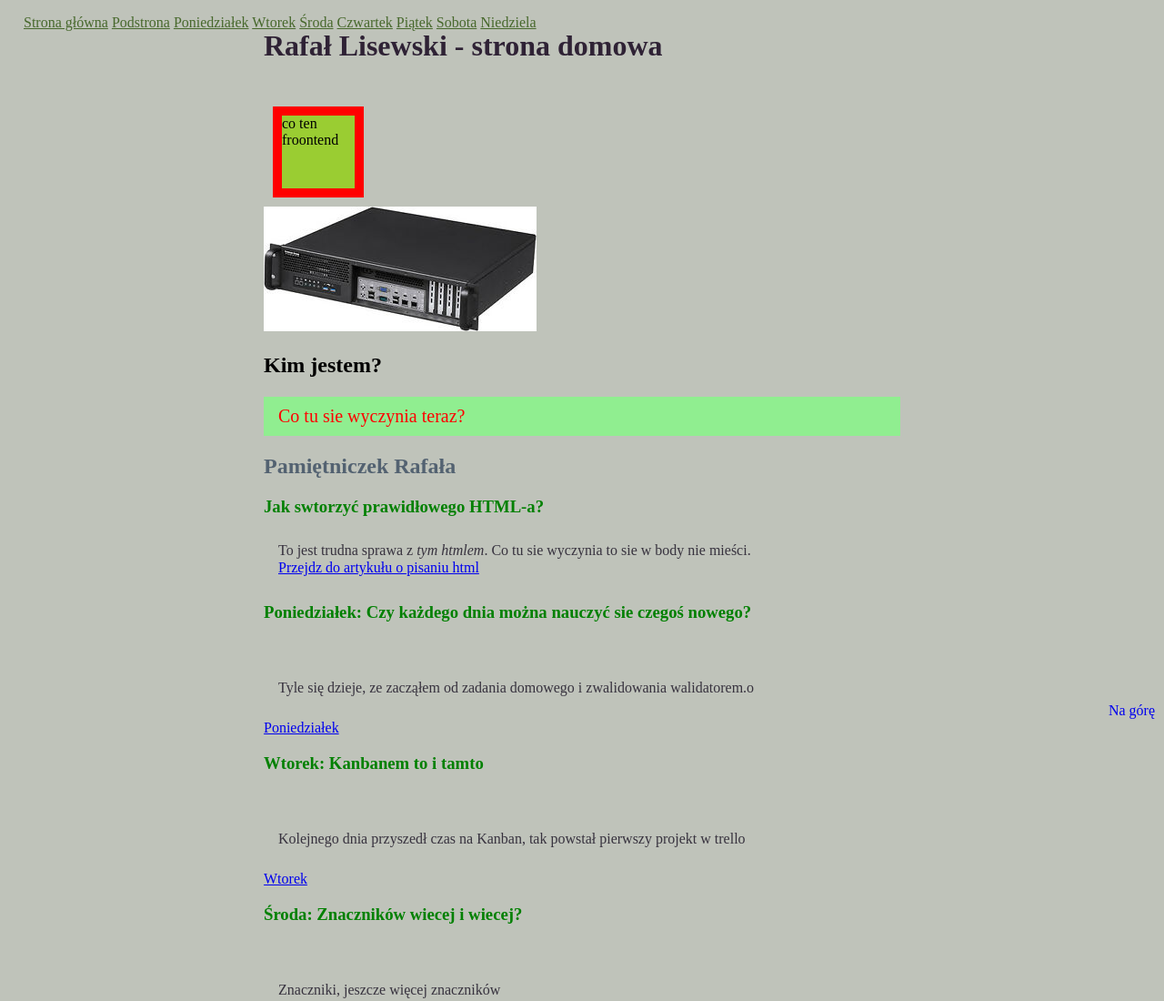
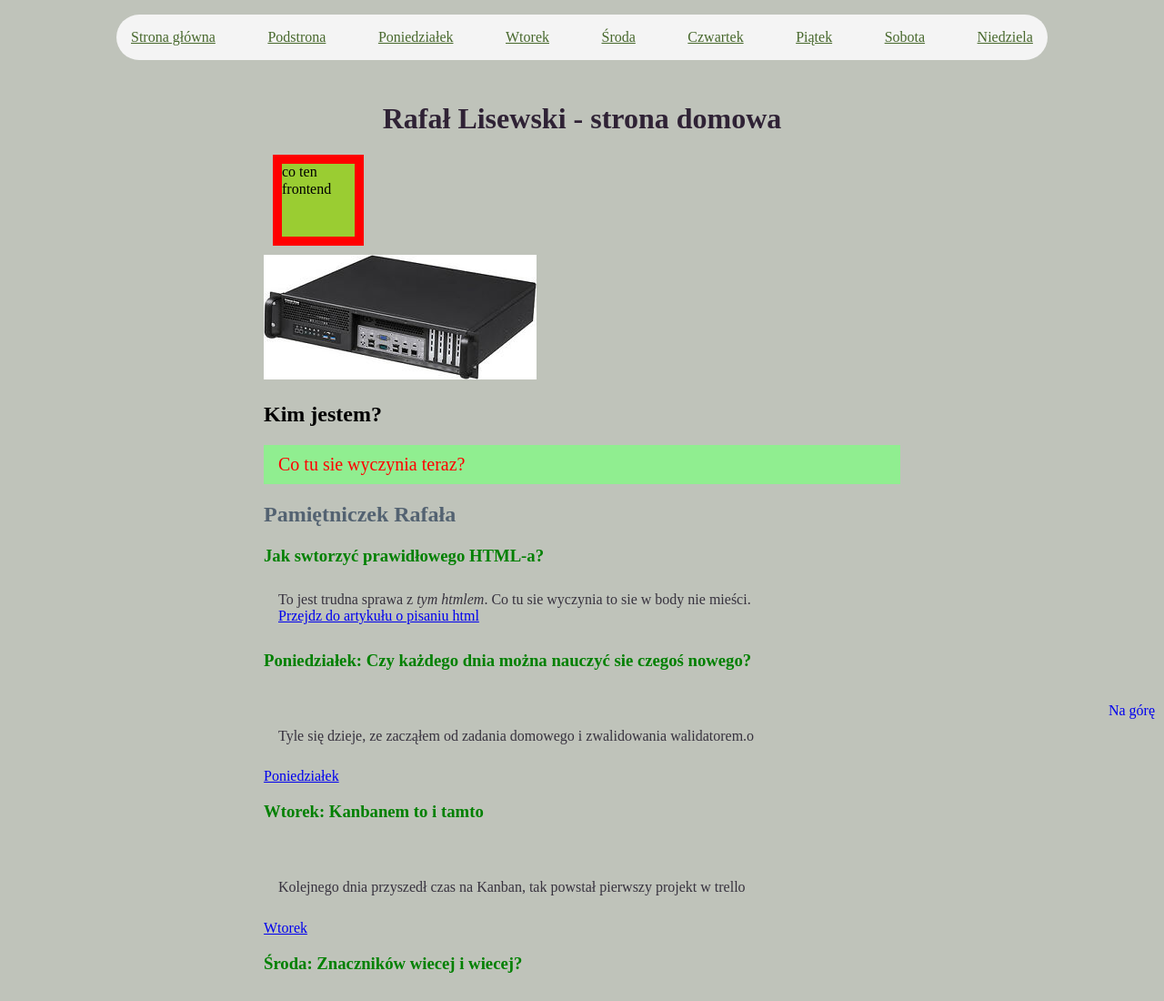
Before and after one commit to rlisewski/wtf-homepage, a plain HTML site: page index.html in a window 1280 px wide. Shown: the top 1100 px of the page at 91% size. Drawn offline with Linux system fonts and the light colour scheme.

Commit message:
M4: improve css/html

```diff
--- a/index.html
+++ b/index.html
@@ -2,14 +2,16 @@
 <html lang="pl">
   <head>
     <meta charset="UTF-8" />
-    <meta name="viewport" content="width=device-width, initial-scale=1.0" />
-    <meta http-equiv="X-UA-Compatible" content="ie=edge" />
+    <meta name="viewport" content="width=device-width, initial-scale=1.0">
+    <meta http-equiv="X-UA-Compatible" content="ie=edge">
     <title>Rafał Lisewski - strona domowa</title>
-    <link href="normalize.css" rel="stylesheet" type="text/css" />
-    <link href="style.css" rel="stylesheet" type="text/css" />
+    <link href="normalize.css" rel="stylesheet" type="text/css">
+    <link href="style.css" rel="stylesheet" type="text/css">
   </head>
   <body>
-    <header class="navigation">
+    <main class="main" >
+      <header>
+        <div class="navigation">
           <a class="navigation__link" href="index.html">Strona główna</a>
           <a class="navigation__link" href="podstrona.html">Podstrona</a>
           <a class="navigation__link" href="poniedzialek.html">Poniedziałek</a>
@@ -19,22 +21,20 @@
           <a class="navigation__link" href="piatek.html">Piątek</a>
           <a class="navigation__link" href="sobota.html">Sobota</a>
           <a class="navigation__link" href="niedziela.html">Niedziela</a>
-    </header>
-    <main class="main" id="top">
-      <header >
-        <h1 class="main__header">
+        </div>
+        <h1 class="main__header" id="top">
           Rafał Lisewski - strona domowa
         </h1>
       </header>
       <section class="about">
         <div class="about__box">
-          co ten froontend
+          co ten frontend
         </div>
-        <img src="obrazek.jpg" alt="jakistamobrazek" class="about_img" />
+        <img src="obrazek.jpg" alt="jakistamobrazek" class="about_img">
         <h2 class="about_header">Kim jestem?</h2>
         <p class="about__paragraph about__paragraph--js">
           tego nie widać bo sie schowało po JS
-          <br />
+          <br>
           <a href="#pamietniczek">Przejdz do pamiętniczka</a>
         </p>
       </section>
@@ -46,49 +46,49 @@
           <p class="dairy__paragraph">
             To jest trudna sprawa z <em> tym htmlem</em>. Co tu sie wyczynia to
             sie w body nie mieści.
-            <br />
+            <br>
             <a href="podstrona.html">Przejdz do artykułu o pisaniu html</a>
           </p>
         </section>
         <section>
           <h3 class="dairy__event">Poniedziałek: Czy każdego dnia można nauczyć sie czegoś nowego?</h3>
-          <br />
+          <br>
           <p class="dairy__paragraph">Tyle się dzieje, ze zacząłem od zadania domowego i zwalidowania walidatorem.o</p>
           <a href="poniedzialek.html">Poniedziałek</a>
         </section>
         <section>
           <h3 class="dairy__event">Wtorek: Kanbanem to i tamto</h3>
-          <br />
+          <br>
           <p class="dairy__paragraph">Kolejnego dnia przyszedł czas na Kanban, tak powstał pierwszy projekt w trello</p>
           <a href="wtorek.html">Wtorek</a>
         </section>
         <section>
           <h3 class="dairy__event">Środa: Znaczników wiecej i wiecej?</h3>
-          <br />
+          <br>
           <p class="dairy__paragraph">Znaczniki, jeszcze więcej znaczników</p>
           <a href="sroda.html">Środa</a>
         </section>
         <section>
           <h3 class="dairy__event">Czwartek: Style, wszedzie widze style?</h3>
-          <br />
+          <br>
           <p class="dairy__paragraph">Zagnieżdzać czy nie zagnieżdzać? Tylko bez !impoortant proszę.</p>
           <a href="czwartek.html">Czwartek</a>
         </section>
         <section>
           <h3 class="dairy__event">Piątek: co ta przeglądarka znów odwyczynia??</h3>
-          <br />
+          <br>
           <p class="dairy__paragraph">Zrenderuje czy nie zrendaruje? a bedzie czerwony czy czarny?</p>
           <a href="piatek.html">Piątek</a>
         </section>
         <section>
           <h3 class="dairy__event">Sobota: jak sie nie da jak sie mozna javemscriptem??</h3>
-          <br />
+          <br>
           <p class="dairy__paragraph">JS dla każdego!</p>
           <a href="sobota.html">Sobota</a>
         </section>
         <section>
           <h3 class="dairy__event">Niedziela. A w niedziele frontendowiec odpoczywał czy tam terminalował?</h3>
-          <br />
+          <br>
           <p class="dairy__paragraph">Terminalem rozwiązać zagadke</p>
           <a href="niedziela.html">Niedziela</a>
         </section>
--- a/style.css
+++ b/style.css
@@ -78,12 +78,13 @@ body {
 .main {
   width: 100%;
   max-width: 700px;
-  margin: 32px auto;
+  margin: 96px auto;
  }
 
 .main__header {
   color: #2f2235;
-  margin-bottom: 48px;
+  text-align: center;
+  padding-top: 16px;
 }
 
 .top {
@@ -95,10 +96,17 @@ body {
 
 .navigation {
   position: fixed;
-  width: 100%;
-  top: 0;
-  left: 10px;
+  max-width: 100%;
+  top: 16px;
+  left: 10vw;
+  right: 10vw;
   padding: 16px;
+  background: #f4f4f4;
+  border-radius: 25px;
+  z-index: 100;
+  display: flex;
+  flex-wrap: wrap;
+  justify-content: space-between;
 }
 
 .navigation__link {
```
Lines whose indentation alone changed are shown as unchanged.
